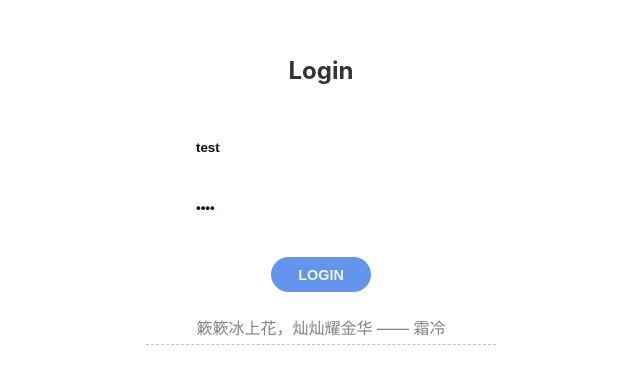
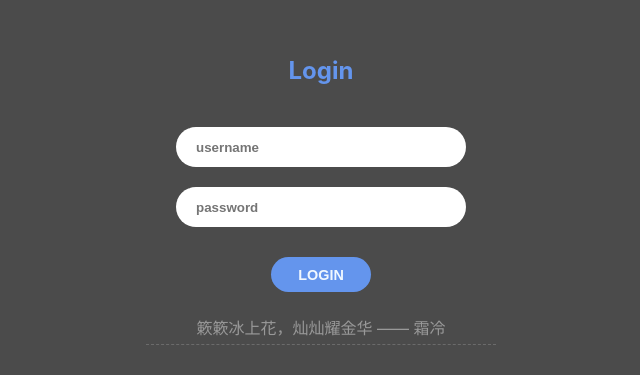
Before and after one commit to smileyixi/smile-blog-vue, a Vue app: page /login in a window 1280 px wide. Shown: the part 145-520 px from the top of the page, without its empty margins (319-959 px from the left). Built offline with nearby package versions, Linux system fonts and the light colour scheme; what mavon-editor would draw is missing.

Commit message:
修改样式

```diff
--- a/src/assets/theme/dark.css
+++ b/src/assets/theme/dark.css
@@ -1,12 +1,13 @@
 /* 夜间主题风格 */
 
 
-body {
+:root {
 
     /* 主题色 */
     --sm-main-color: rgb(242, 242, 242);
     --sm-smilesl-color: AliceBlue;
     --sm-smilesl-bgcolor: CornflowerBlue ;
+    --sm-smilesl-selected-bgcolor: rgb(52, 96, 216);
     --sm-dark-color: rgba(31, 31, 31, .8);
     --sm-primary-color: rgb(153, 153, 153);
     --sm-secondary-color: #f4f4f4;
@@ -18,7 +19,7 @@ body {
 
     /* 文章列表 */
     --sm-title-color: #eeeeee;
-    --sm-viceicon-color: #555;
+    --sm-viceicon-color: #555;              /* # */
     --sm-page-line: 1px solid #202020;
 
     /* smilesl player */
@@ -45,3 +46,20 @@ body {
     --sm-navgition-bgcolor: #000;
 
 }
+
+/* 头部 */
+.navgitionBar {
+    color: var(--sm-main-color);
+    background-color: rgba(0, 0, 0, 0.3);
+    backdrop-filter: blur(10px);
+    /* box-shadow: 1px 1px 3px rgb(82, 82, 82); */
+}
+
+/* 分页按钮 */
+.el-pagination.is-background .btn-next, .el-pagination.is-background .btn-prev, .el-pagination.is-background .el-pager li {
+    margin: 0 5px;
+    background-color: var(--sm-dark-color);
+    color: var(--sm-main-color);
+    min-width: 30px;
+    border-radius: 2px;
+}
--- a/src/assets/theme/index.css
+++ b/src/assets/theme/index.css
@@ -24,12 +24,3 @@
 .font-size-Regular {
     font-size: 14px;
 }
-
-
-/* 头部 */
-.navgitionBar {
-    color: var(--sm-main-color);
-    background-color: rgba(0, 0, 0, 0.3);
-    backdrop-filter: blur(10px);
-    /* box-shadow: 1px 1px 3px rgb(82, 82, 82); */
-}
--- a/src/components/ArticleList.vue
+++ b/src/components/ArticleList.vue
@@ -116,20 +116,6 @@ export default {
           this.loopLoadDataTimer = setTimeout(() => {
             if (this.errMsg!=='') this.dataLoad()
           }, 3000);
-        })
-
-      },
-      articleBarIn() {
-        const a = new anime({
-          targets: '.article',
-          width: 900,
-          delay: anime.stagger(200)
-        })
-
-        const b = new anime({
-          targets: '.article',
-          translateX: 20,
-          delay: anime.stagger(200)
         })
 
       },
--- a/src/views/Index.vue
+++ b/src/views/Index.vue
@@ -274,6 +274,7 @@ export default {
       this.loadAsideData()
     },
     mounted(){
+      // 事件总线 - 关闭loading动画
       this.$bus.$on('disLoading', this.disLoading)
 
       // 监听鼠标滚轮事件
--- a/src/views/Login.vue
+++ b/src/views/Login.vue
@@ -5,8 +5,8 @@
         <h2>Login</h2>
       </header>
       <main>
-        <div><input type="text" placeholder="Username" v-model="username"></div>
-        <div><input type="password" placeholder="Password" v-model="password"></div>
+        <div><input type="text" placeholder="username" v-model="username"></div>
+        <div><input type="password" placeholder="password" v-model="password"></div>
         <button id="btn_login" @click="verifyUser">LOGIN</button>
       </main>
       <footer>
@@ -23,8 +23,8 @@ export default {
   name: 'login',
   data() {
     return {
-      username: 'test',
-      password: 'test',
+      username: '',
+      password: '',
       dailyPost: '簌簌冰上花，灿灿耀金华  —— 霜冷'
     }
   },
@@ -51,18 +51,22 @@ export default {
   display: flex;
   justify-content: center;
   align-items: center;
+  background: var(--sm-dark-color);
 }
 
 .box {
   height: 500px;
   width: 350px;
 
+  // login string
   header {
     h2 {
       margin: 50px 0 30px 0;
       text-align: center;
+      color: var(--sm-smilesl-bgcolor);
     }
   }
+  // 输入用户名和密码
   main {
     display: flex;
     align-items: center;
@@ -80,6 +84,7 @@ export default {
       position: relative;
       transition: .3s;
 
+      // 输入框聚焦
       &:focus {
         box-shadow: 1px 1px 5px var(--sm-smilesl-bgcolor);
         width: 300px;
@@ -99,18 +104,19 @@ export default {
       transition: .3s;
 
       &:hover {
-        box-shadow: 2px 2px 2px rgb(183, 183, 183);
+        background: var(--sm-smilesl-selected-bgcolor);
       }
     }
 
   }
 
+  // 每日一句
   footer {
       p {
         text-align: center;
-        color: rgb(131, 131, 131);
+        color: var(--sm-primary-color);
         font-size: .8m;
-        border-bottom: 1px dashed rgb(195, 195, 195);
+        border-bottom: var(--sm-comment-line);
       }
   }
 }
```
